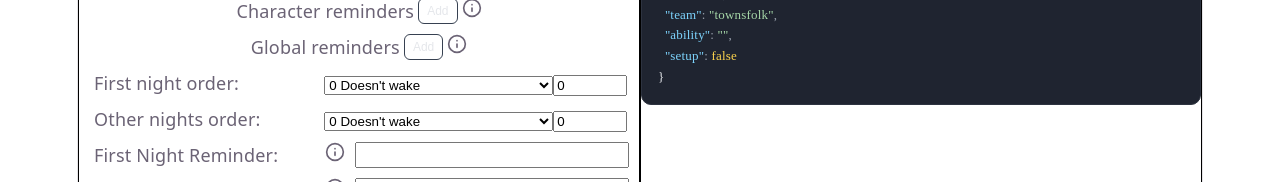
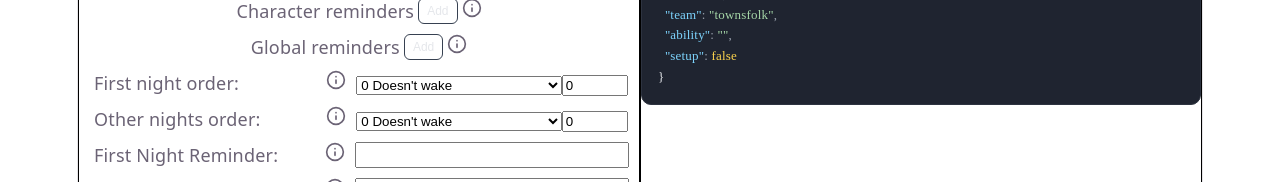
Before and after one commit to rebeccabex/clocktower-apps, a React (Vite) app in the folder clocktower-apps/: page / in a window 1280 px wide. Shown: the part 287-469 px from the top of the page. Built offline with nearby package versions, Linux system fonts and the light colour scheme.

Commit message:
Added tooltips to night order fields

```diff
--- a/clocktower-apps/src/CharacterJsonCreatorPage.tsx
+++ b/clocktower-apps/src/CharacterJsonCreatorPage.tsx
@@ -256,6 +256,9 @@ export const CharacterJsonCreatorPage = () => {
             updateNightOrderValue={(newValue: number) =>
               updateField("firstNight", newValue)
             }
+            displayTooltip
+            tooltipId="tooltip-first-night-order"
+            tooltipContent="Set to 0 if the character doesn't wake on the first night"
           />
           <NightOrderSection
             label="Other nights order"
@@ -265,6 +268,9 @@ export const CharacterJsonCreatorPage = () => {
             updateNightOrderValue={(newValue: number) =>
               updateField("otherNight", newValue)
             }
+            displayTooltip
+            tooltipId="tooltip-other-night-order"
+            tooltipContent="Set to 0 if the character doesn't wake on nights other than the first"
           />
           <TextField
             fieldName="firstNightReminder"
--- a/clocktower-apps/src/NightOrderSection.tsx
+++ b/clocktower-apps/src/NightOrderSection.tsx
@@ -6,8 +6,9 @@ import {
   type NightOrderSlot,
 } from "./nightOrderSlots";
 import { FieldLabel } from "./components/FieldLabel";
+import { TooltipWrapper } from "./components/TooltipWrapper";
 
-type NightOrderSectionProps = {
+type BaseNightOrderSectionProps = {
   nightOrder: NightOrder;
   label: string;
   nightOrderSlots: Array<NightOrderSlot>;
@@ -15,12 +16,19 @@ type NightOrderSectionProps = {
   currentValue: number;
 };
 
+type NightOrderSectionProps = BaseNightOrderSectionProps &
+  (
+    | { displayTooltip: false; tooltipId?: never; tooltipContent?: never }
+    | { displayTooltip: true; tooltipId: string; tooltipContent: string }
+  );
+
 export const NightOrderSection = ({
   nightOrder,
   label,
   nightOrderSlots,
   updateNightOrderValue,
   currentValue,
+  ...props
 }: NightOrderSectionProps) => {
   const currentNightOrderSlot = createDisplayValueForNightOrderSlot(
     findNightOrderSlotByPosition(nightOrder, currentValue),
@@ -34,7 +42,15 @@ export const NightOrderSection = ({
 
   return (
     <NightOrderSectionContainer>
-      <LabelContainer>{label}: </LabelContainer>
+      <LabelAndTooltipContainer>
+        <LabelContainer>{label}: </LabelContainer>
+        {props.displayTooltip && (
+          <TooltipWrapper
+            tooltipId={props.tooltipId}
+            tooltipContent={props.tooltipContent}
+          />
+        )}
+      </LabelAndTooltipContainer>
       <ValueContainer>
         <SelectContainer
           id={label}
@@ -68,12 +84,18 @@ const NightOrderSectionContainer = styled.div`
   margin: 5px 0;
 `;
 
+const LabelAndTooltipContainer = styled.div`
+  width: 50%;
+  display: flex;
+  justify-content: space-between;
+`;
+
 const LabelContainer = styled(FieldLabel)`
-  width: 40%;
+  width: 80%;
 `;
 
 const ValueContainer = styled.div`
-  width: 60%;
+  width: 55%;
 `;
 
 const SelectContainer = styled.select`
```
